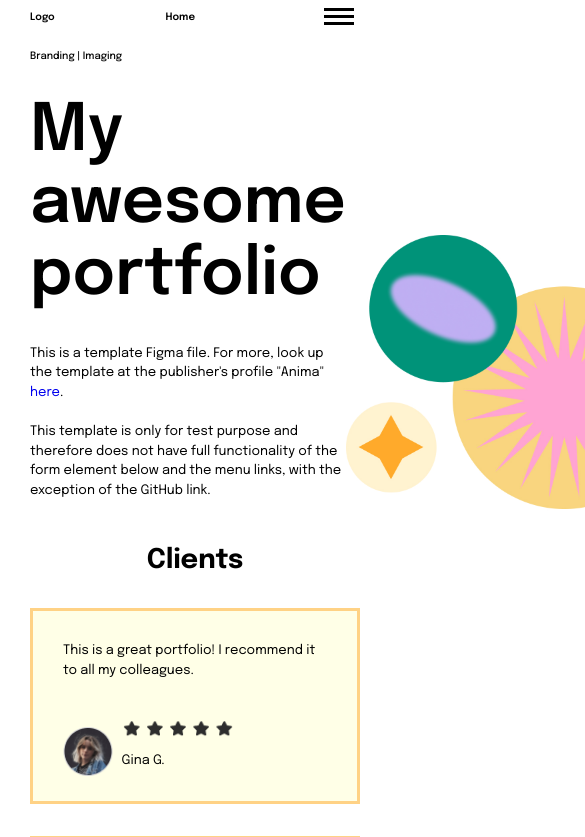
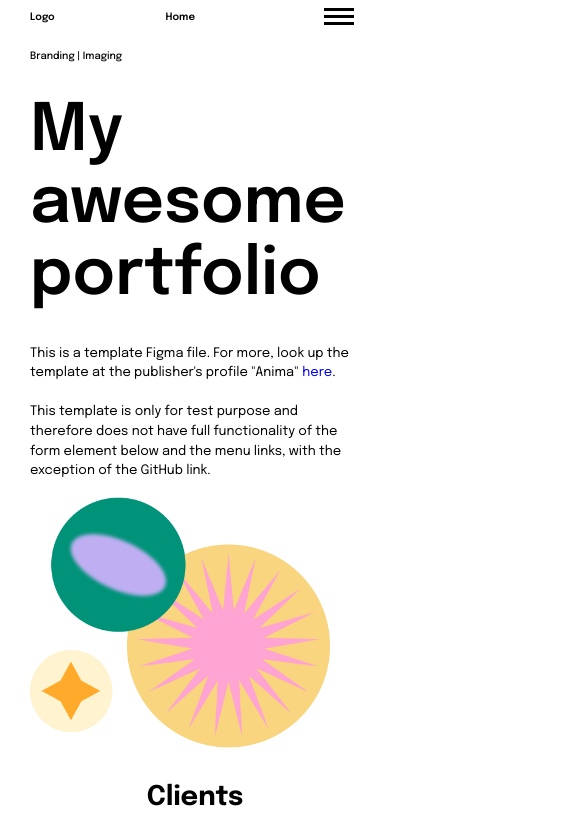
Before and after one commit to tack0sim/spaces-project, a Vue app: page / in a window 390 px wide. Shown: the top 837 px of the page, 585 px wide, since content can reach past the window. Built offline with nearby package versions, Linux system fonts and the light colour scheme.

Commit message:
responsive design

```diff
--- a/src/components/TopElement.vue
+++ b/src/components/TopElement.vue
@@ -20,8 +20,6 @@
       <img
         id="hero__image"
         src="../assets/topElementImage.png"
-        width="495"
-        height="424"
         alt="Top Element Image"
       />
     </section>
@@ -30,8 +28,11 @@
 
 <style scope>
 #hero {
-  display: flex;
-  align-items: flex-end;
+  display: block;
+
+  #hero__image {
+    width: 300px;
+  }
 }
 h1 {
   font-size: var(--h1-size);
@@ -46,4 +47,12 @@ h4 {
 p {
   font-size: var(--text-size);
 }
+
+/** tablet and desktop breakpoint for hero component */
+@media (min-width: 700px) {
+  #hero {
+    display: flex;
+    align-items: center;
+  }
+}
 </style>
```
